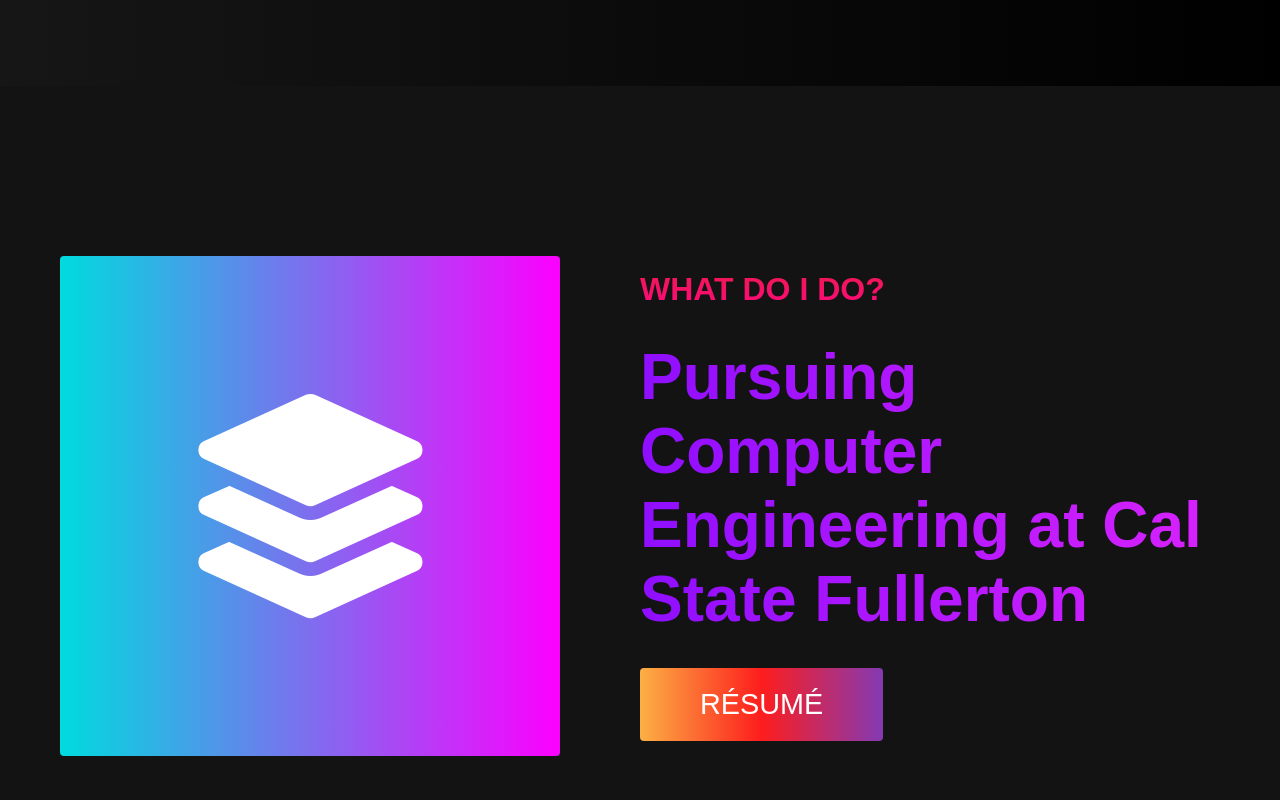
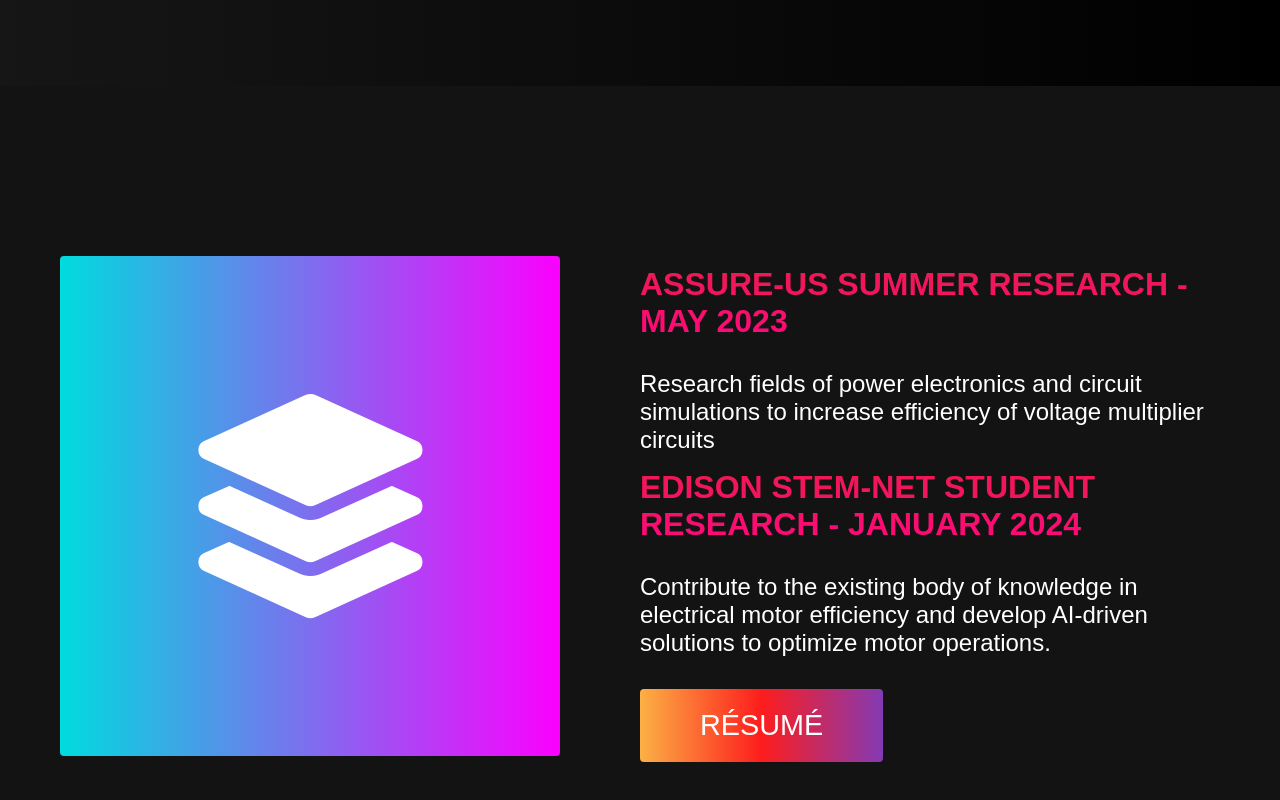
Before and after one commit to AlexanderMartine-z/Website, a plain HTML site: page index.html in a window 1280 px wide. Shown: the part 801-1601 px from the top of the page. Drawn offline with Linux system fonts and the light colour scheme.

Commit message:
internships

```diff
--- a/index.html
+++ b/index.html
@@ -68,8 +68,17 @@
           <div class="main__img--card"><i class="fas fa-layer-group"></i></div>
         </div>
         <div class="main__content">
-          <h1>What do I do?</h1>
-          <h2>Pursuing Computer Engineering at Cal State Fullerton</h2>
+          <h1>ASSURE-US Summer Research - May 2023</h1>
+          <p>
+            Research fields of power electronics and circuit simulations to
+            increase efficiency of voltage multiplier circuits
+          </p>
+          <h1>Edison STEM-NET Student Research - January 2024</h1>
+          <p>
+            Contribute to the existing body of knowledge in electrical motor
+            efficiency and develop AI-driven solutions to optimize motor
+            operations.
+          </p>
           <button class="main__btn">
             <a
               href="alexander_resume.pdf"
@@ -108,20 +117,6 @@
         </div>
       </div>
     </div>
-    <!-- Feature Section -->
-    <!-- <div class="main" id="sign up">
-      <div class="main__container">
-        <div class="main__content">
-          <h1>About Me</h1>
-          <p>See what makes us different</p>
-        </div>
-        <div class="main__img--container">
-          <div class="main__img--card" id="card-2">
-            <i class="fas fa-users"></i>
-          </div>
-        </div>
-      </div>
-    </div> -->
     <div class="about" id="About">
       <div class="about_header">
         <h1>About Me</h1>
--- a/styles.css
+++ b/styles.css
@@ -300,7 +300,8 @@
   -webkit-text-fill-color: transparent;
   -moz-text-fill-color: transparent;
   text-transform: uppercase;
-  margin-bottom: 32px;
+  margin-bottom: 30px;
+  margin-top: 15px;
 }
 
 .main__content h2 {
@@ -324,8 +325,8 @@
 
 .main__content p {
   margin-top: 1rem;
-  font-size: 2rem;
-  font-weight: 700;
+  font-size: 1.5rem;
+  font-weight: 500;
 }
 
 .main__btn {
```
Also changed, not shown: image.png (added).
